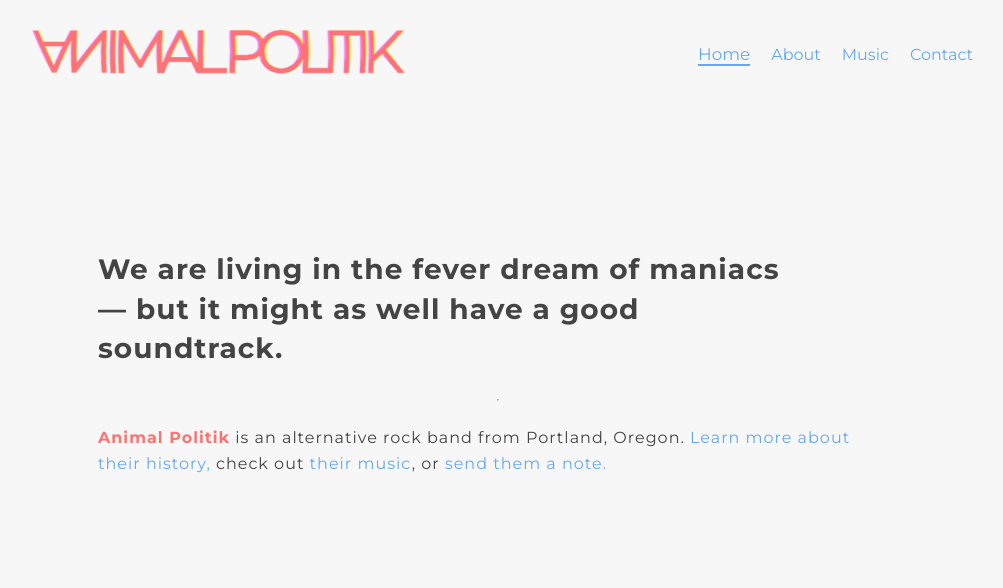
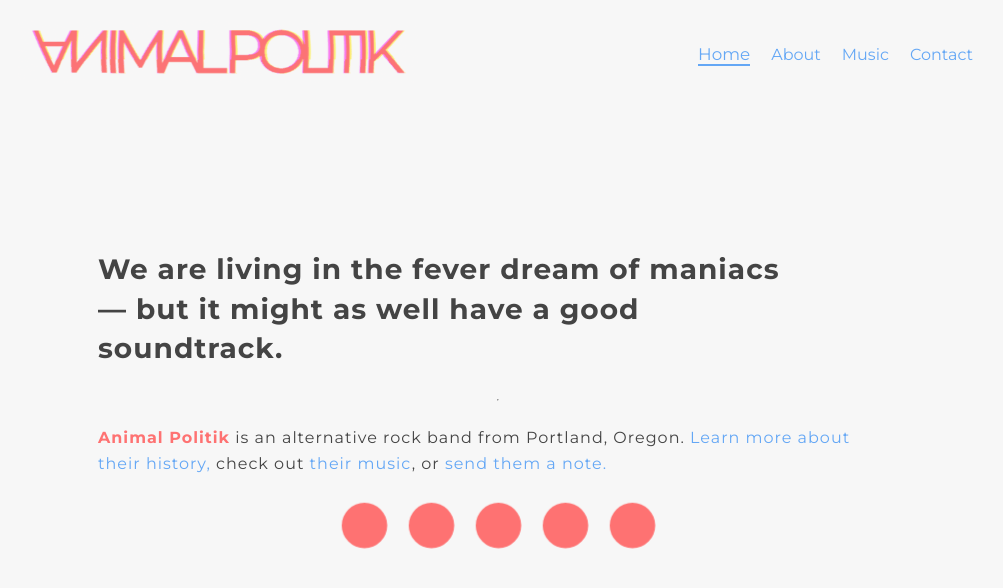
Before and after one commit to timmybytes/animal-politik, a Next.js app: page / in a window 1280 px wide. Shown: the top 588 px of the page, without its empty margins (142-1145 px from the left). Built offline with nearby package versions, Linux system fonts and the light colour scheme.

Commit message:
chore: Add SocialMenu component -- WIP

```diff
--- a/components/SocialMenu.js
+++ b/components/SocialMenu.js
@@ -1,48 +1,34 @@
 import React from 'react';
 import { motion } from 'framer-motion';
+import styles from '@/styles/SocialMenu.module.scss';
 
 const SocialMenu = () => {
   return (
-    <div style={{ display: 'flex', justifyContent: 'space-evenly' }}>
+    <div className={styles.social}>
       <motion.div
-        style={{
-          width: 20,
-          height: 20,
-          background: 'red',
-          borderRadius: 10,
-        }}
+        animate={{ scale: 1.3 }}
+        transition={{ duration: 0.2 }}
+        className={styles.social__container}
       />
       <motion.div
-        style={{
-          width: 20,
-          height: 20,
-          background: 'red',
-          borderRadius: 10,
-        }}
+        animate={{ scale: 1.3 }}
+        transition={{ duration: 0.2 }}
+        className={styles.social__container}
       />
       <motion.div
-        style={{
-          width: 20,
-          height: 20,
-          background: 'red',
-          borderRadius: 10,
-        }}
+        animate={{ scale: 1.3 }}
+        transition={{ duration: 0.2 }}
+        className={styles.social__container}
       />
       <motion.div
-        style={{
-          width: 20,
-          height: 20,
-          background: 'red',
-          borderRadius: 10,
-        }}
+        animate={{ scale: 1.3 }}
+        transition={{ duration: 0.2 }}
+        className={styles.social__container}
       />
       <motion.div
-        style={{
-          width: 20,
-          height: 20,
-          background: 'red',
-          borderRadius: 10,
-        }}
+        animate={{ scale: 1.3 }}
+        transition={{ duration: 0.2 }}
+        className={styles.social__container}
       />
     </div>
   );
--- a/pages/index.js
+++ b/pages/index.js
@@ -1,5 +1,6 @@
 import Link from 'next/link';
 import styles from '@/styles/Home.module.scss';
+import SocialMenu from '@/components/SocialMenu';
 
 export default function Home() {
   return (
@@ -26,6 +27,7 @@ export default function Home() {
           <a>send them a note.</a>
         </Link>
       </p>
+      <SocialMenu />
     </div>
   );
 }
--- /dev/null
+++ b/styles/SocialMenu.module.scss
@@ -0,0 +1,16 @@
+@use './colors.scss' as *;
+
+$width: 35px;
+
+.social {
+  display: flex;
+  justify-content: space-evenly;
+}
+
+.social__container {
+  width: $width;
+  height: 35px;
+  background: $primary-red;
+  border-radius: $width / 2;
+  margin: 1rem;
+}
```
